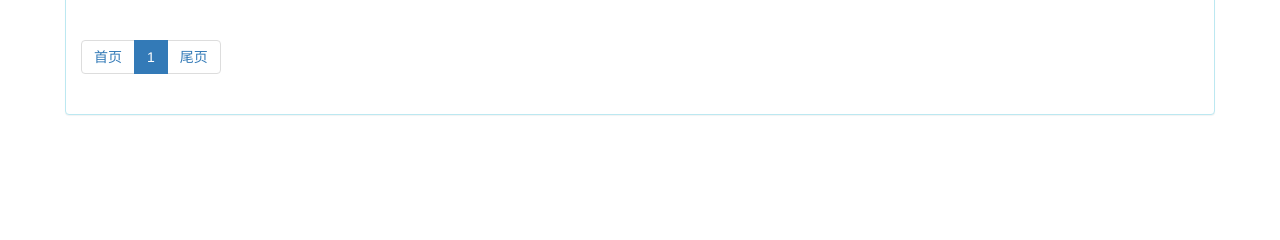
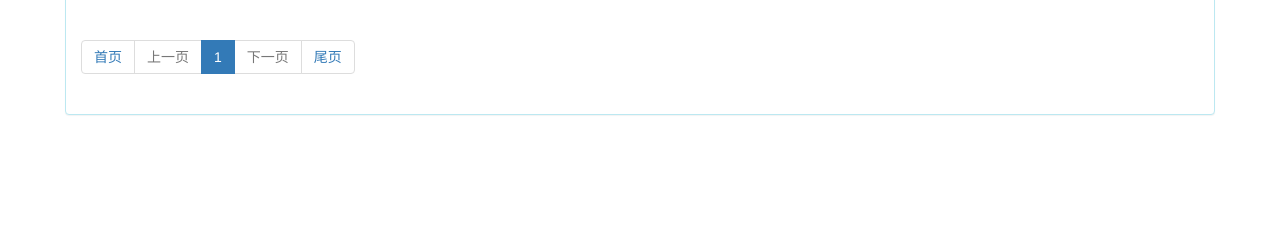
Before and after one commit to LeonQiuM/CRM, a Django app: page /king_admin/crm/customer/ in a window 1280 px wide. Shown: the part 213-453 px from the top of the page. Run offline with Django 3.2, Linux system fonts and the light colour scheme; data that the repository does not hold is empty; some libraries are stand-ins or nearby versions.

Commit message:
🐠Enhancement:king-admin分页功能优化

```diff
--- a/templates/king_admin/table_objs.html
+++ b/templates/king_admin/table_objs.html
@@ -35,14 +35,16 @@
                     <li class=""><a href="?page=1">首页</a></li>
                     {% if query_sets.has_previous %}
                         <li class=""><a href="?page={{ query_sets.previous_page_number }}">上一页</a></li>
+                    {% else %}
+                        <li class="disabled"><span><span aria-hidden="true">上一页</span></span></li>
                     {% endif %}
-
                     {% for loop_counter in query_sets.paginator.page_range %}
                         {% render_page_ele loop_counter query_sets %}
-
                     {% endfor %}
                     {% if query_sets.has_next %}
                         <li class=""><a href="?page={{ query_sets.next_page_number }}">下一页</a></li>
+                    {% else %}
+                        <li class="disabled"><span><span aria-hidden="true">下一页</span></span></li>
                     {% endif %}
                     <li class=""><a href="?page=9999999">尾页</a></li>
                 </ul>
```
